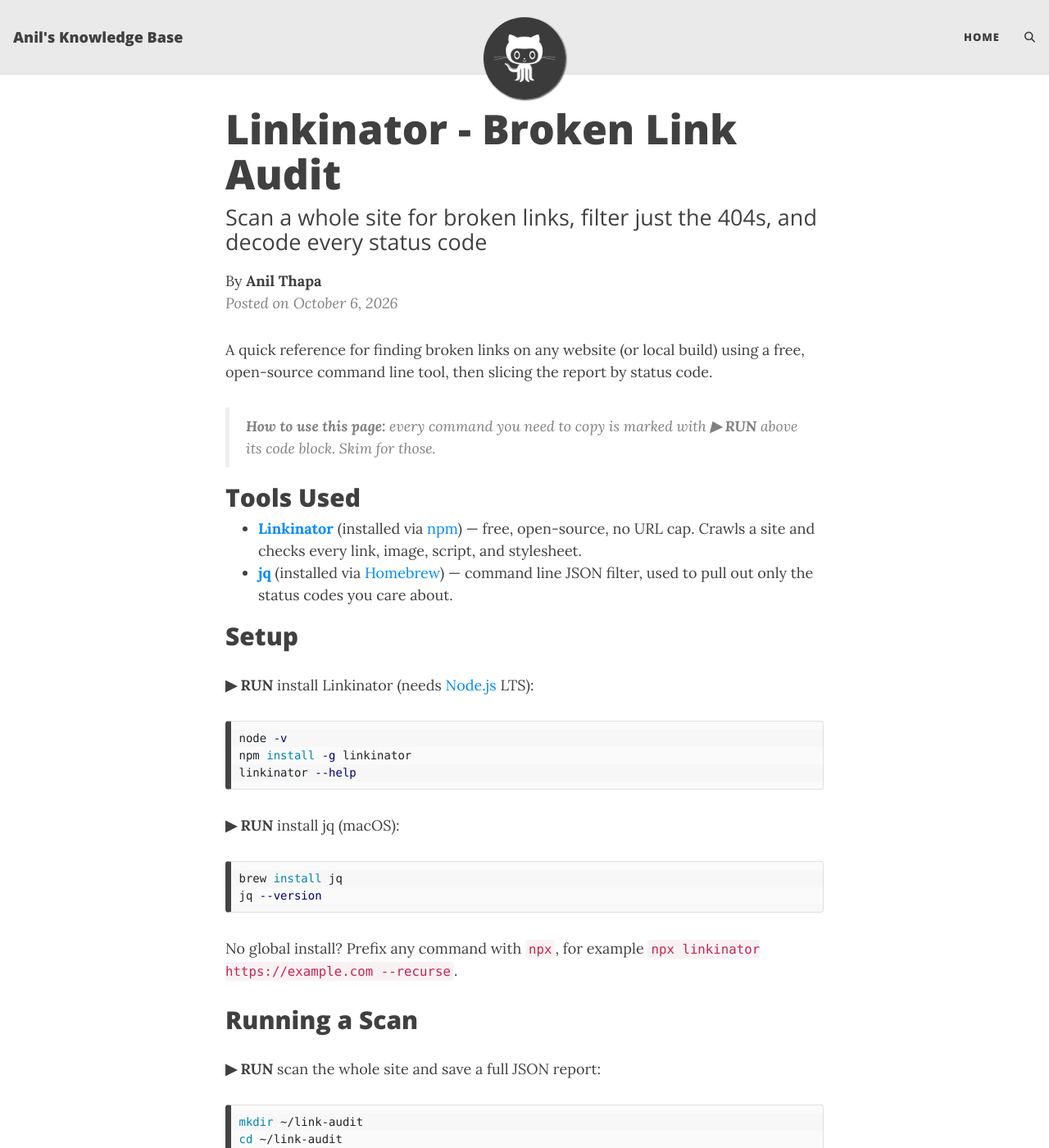
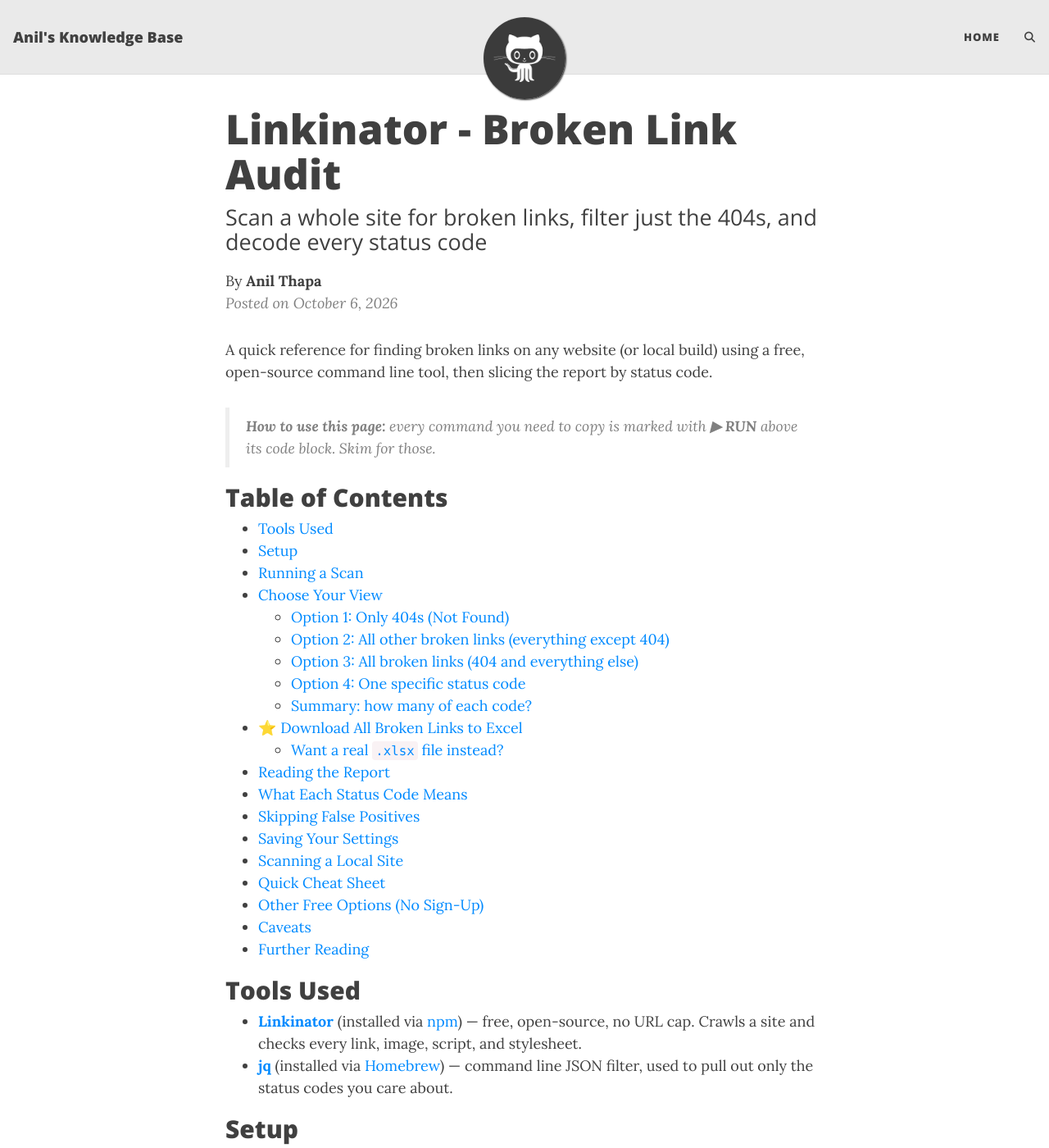
Before and after one commit to athapa07/knowledge-base.github.io, a Jekyll site: the page built from _posts/2026-10-06-broken-links-using-linkinator.md, in a window 1280 px wide and 1400 px high. Shown: the whole window at 82% size. Built offline with Jekyll 4.4.1, drawn with Linux system fonts in a browser that asks for light colours; comment, search, counter and statistics services are not loaded.

Commit message:
Linkinator with ToC

```diff
--- a/_posts/2026-10-06-broken-links-using-linkinator.md
+++ b/_posts/2026-10-06-broken-links-using-linkinator.md
@@ -9,6 +9,12 @@
 A quick reference for finding broken links on any website (or local build) using a free, open-source command line tool, then slicing the report by status code.
 
 > **How to use this page:** every command you need to copy is marked with **▶ RUN** above its code block. Skim for those.
+
+## Table of Contents
+{: .no_toc}
+
+* TOC
+{:toc}
 
 ## Tools Used
 
```
